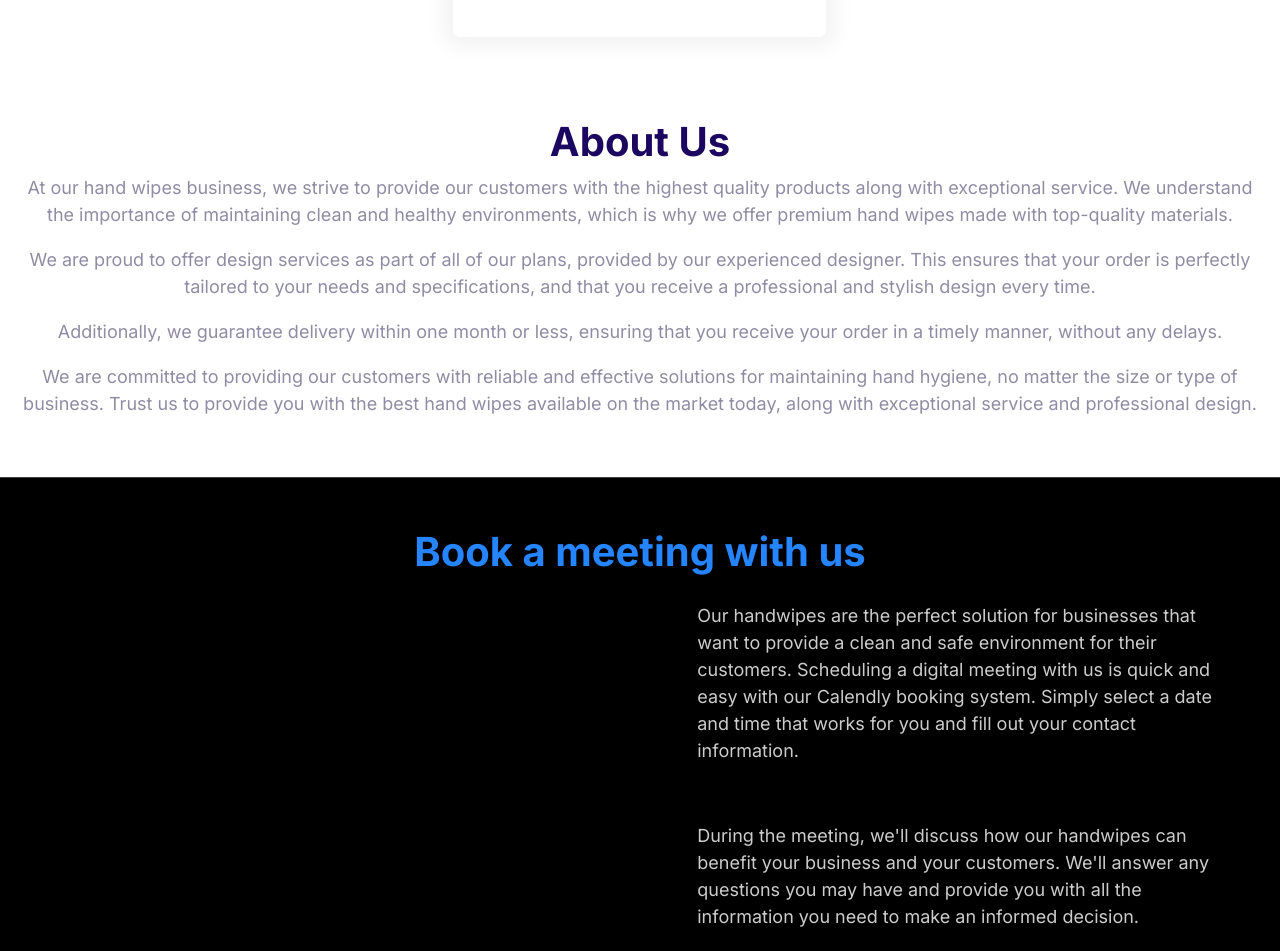
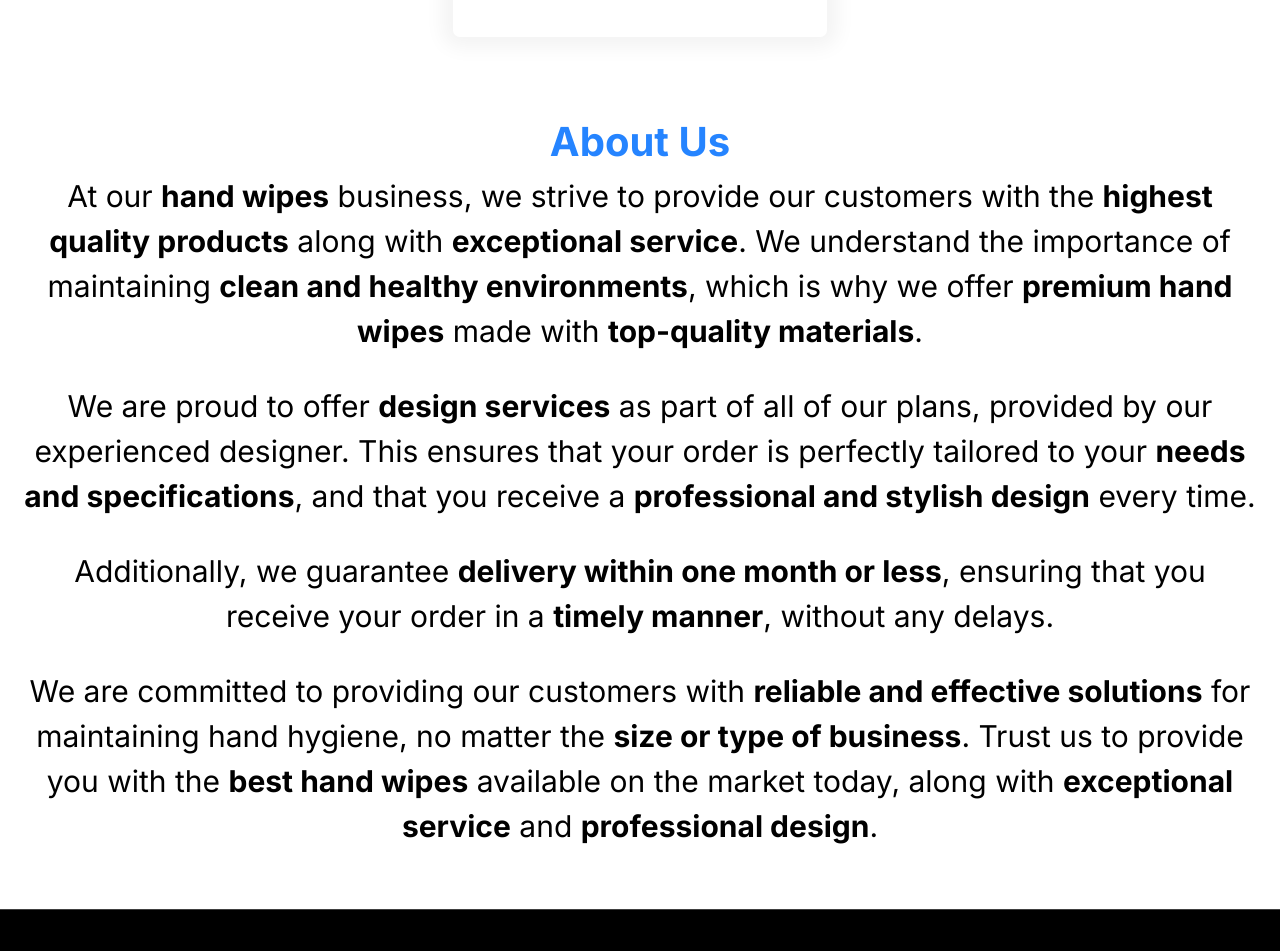
Before and after one commit to Anky-y/CleanHands, a website built with Parcel: page index.html in a window 1280 px wide. Shown: the part 1576-2527 px from the top of the page. Built offline with nearby package versions, Linux system fonts and the light colour scheme; a script that the page names is missing.

Commit message:
bolded about us

```diff
--- a/Css/styles.css
+++ b/Css/styles.css
@@ -118,8 +118,17 @@ a {
   padding-top: 0;
 }
 
+.about-text {
+  color: #000;
+  font-size: 3rem;
+}
+
 #about {
   margin-top: 0;
+}
+
+#about-title {
+  color: var(--primary-color);
 }
 
 #meeting {
@@ -130,13 +139,6 @@ a {
   #meeting {
     display: block;
   }
-  /* #meeting-left__block {
-    flex-basis: 100%;
-  }
-  #meeting-right__block {
-    padding-left: 5rem;
-    flex-basis: 100%;
-  } */
 }
 
 #meeting-left__block {
--- a/index.html
+++ b/index.html
@@ -101,13 +101,13 @@
     </section>
     <section class="block container" id="about-section">
       <header class="block__header" id="about">
-        <h2>About Us</h2>
-        <p class="about-text">At our hand wipes business, we strive to provide our customers with the highest quality products along with exceptional service. We understand the importance of maintaining clean and healthy environments, which is why we offer premium hand wipes made with top-quality materials. </p>
-      <p class="about-text">We are proud to offer design services as part of all of our plans, provided by our experienced designer. This ensures that your order is perfectly tailored to your needs and specifications, and that you receive a professional and stylish design every time.
+        <h2 id="about-title">About Us</h2>
+        <p class="about-text">At our <b>hand wipes</b> business, we strive to provide our customers with the <b>highest quality products</b> along with <b>exceptional service</b>. We understand the importance of maintaining <b>clean and healthy environments</b>, which is why we offer <b>premium hand wipes</b> made with <b>top-quality materials</b>. </p>
+      <p class="about-text">We are proud to offer <b>design services</b> as part of all of our plans, provided by our experienced designer. This ensures that your order is perfectly tailored to your <b>needs and specifications</b>, and that you receive a <b>professional and stylish design</b> every time.
       </p>
-      <p class="about-text">Additionally, we guarantee delivery within one month or less, ensuring that you receive your order in a timely manner, without any delays.
+      <p class="about-text">Additionally, we guarantee <b>delivery within one month or less</b>, ensuring that you receive your order in a <b>timely manner</b>, without any delays.
       </p>
-      <p class="about-text">We are committed to providing our customers with reliable and effective solutions for maintaining hand hygiene, no matter the size or type of business. Trust us to provide you with the best hand wipes available on the market today, along with exceptional service and professional design.
+      <p class="about-text">We are committed to providing our customers with <b>reliable and effective solutions</b> for maintaining hand hygiene, no matter the <b>size or type of business</b>. Trust us to provide you with the <b>best hand wipes</b> available on the market today, along with <b>exceptional service</b> and <b>professional design</b>.
       </p>
       </header>
     </section>
```
